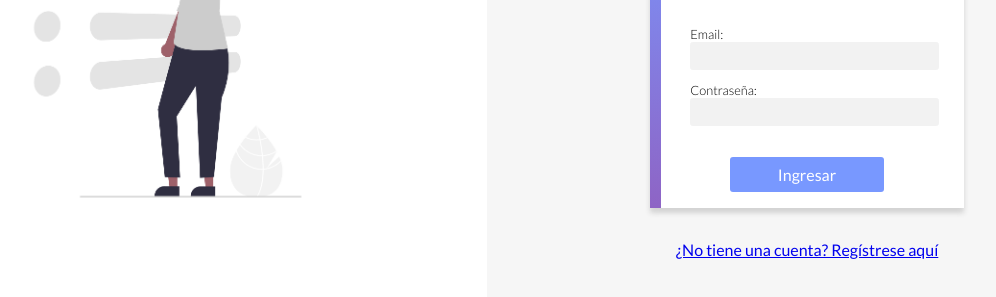
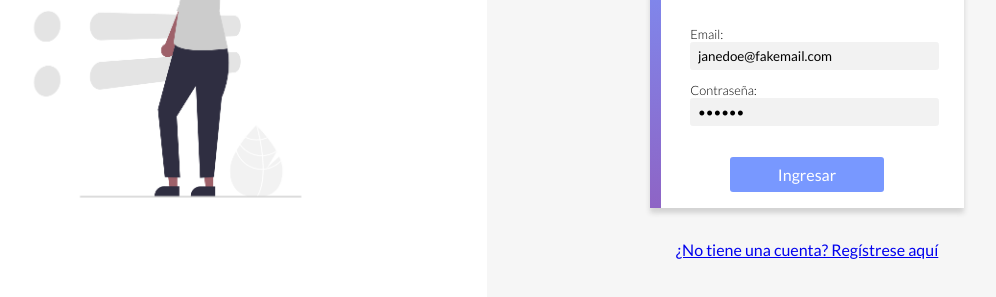
Before and after one commit to PaulaAlonsoJalil/ToDo-APP, a plain HTML site: page index.html in a window 1280 px wide. Shown: the part 343-640 px from the top of the page, without its empty margins (153-1149 px from the left). Drawn offline with Linux system fonts and the light colour scheme.

Commit message:
Update index.html
adding default values to access easily.

```diff
--- a/index.html
+++ b/index.html
@@ -31,11 +31,11 @@
 
       <label>
         Email:
-        <input id="inputEmail" type="text">
+        <input id="inputEmail" type="text" value="janedoe@fakemail.com">
       </label>
       <label>
         Contraseña:
-        <input id="inputPassword" type="password">
+        <input id="inputPassword" type="password" value="123456">
       </label>
 
       <button type="submit">Ingresar</button>
```
